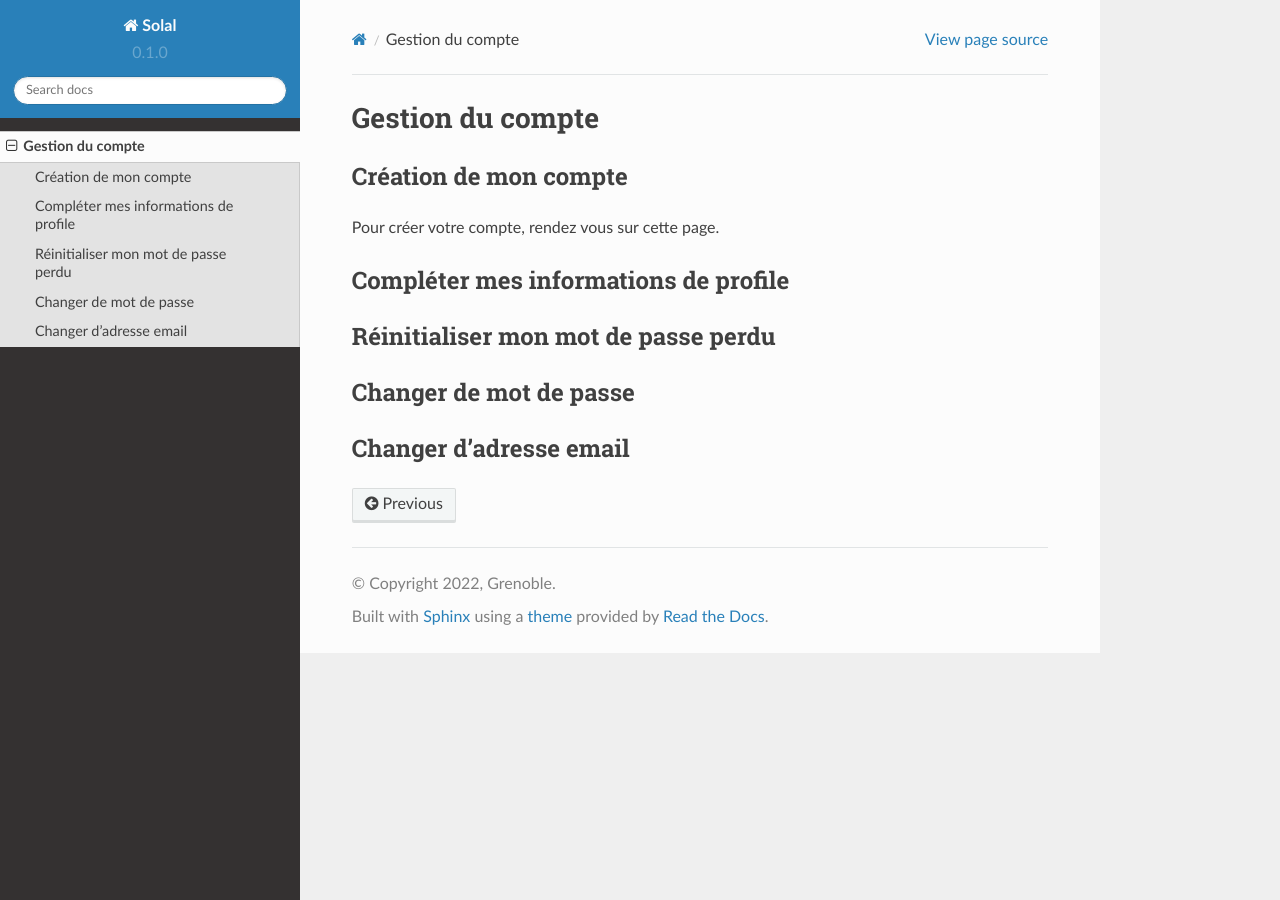
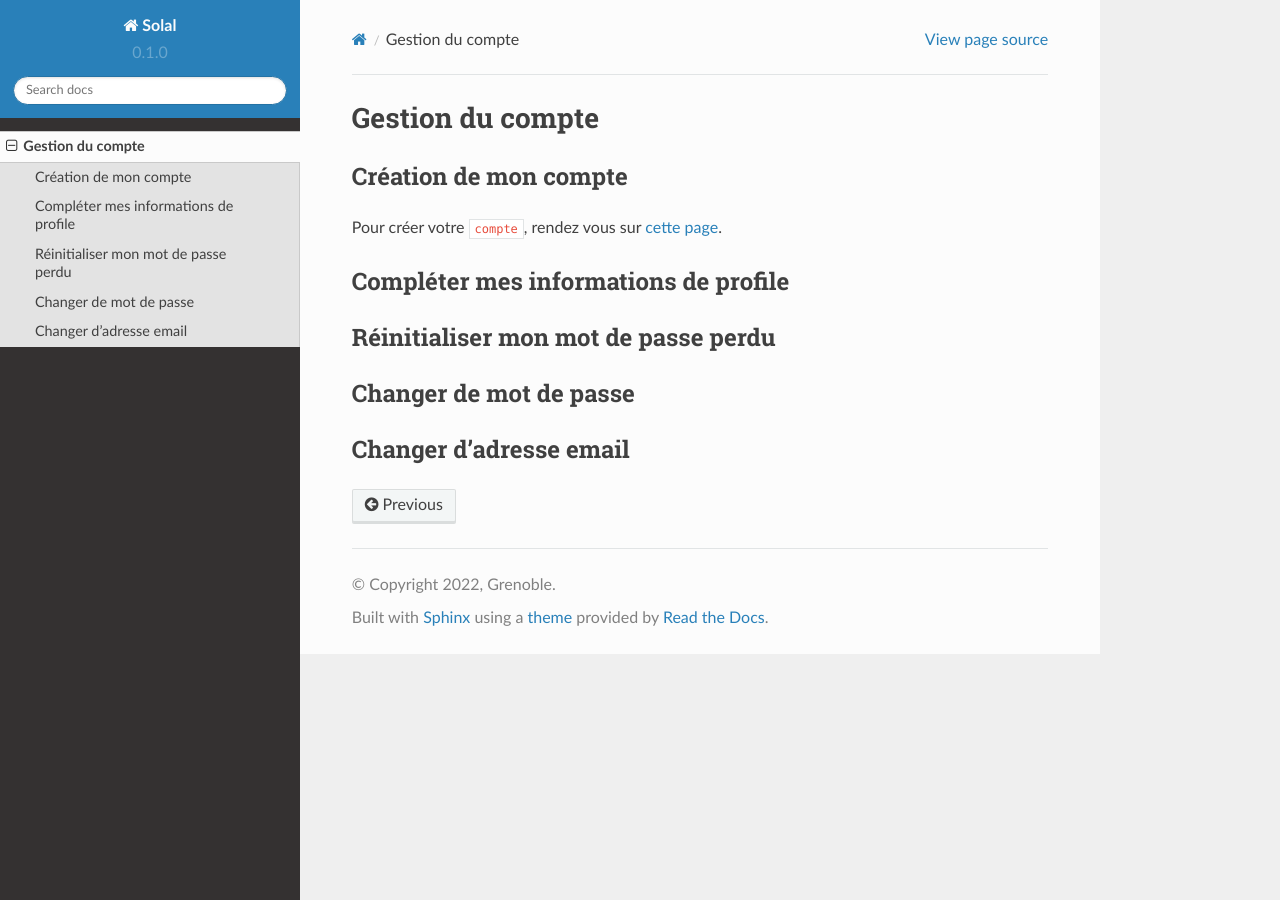
Before and after one commit to usharesoft/solal-documentation, a Sphinx documentation site: the page built from docs/source/account.rst, in a window 1280 px wide. Built offline with Sphinx 7.4.7 and the Read the Docs theme 2.0.0, drawn with Linux system fonts in a browser that asks for light colours; part of the change alters nothing that is shown.

```diff
--- a/docs/source/account.rst
+++ b/docs/source/account.rst
@@ -6,7 +6,7 @@ Gestion du compte
 Création de mon compte
 ------------
 
-Pour créer votre compte, rendez vous sur cette page.
+Pour créer votre ``compte``, rendez vous sur `cette page <https://www.solaltech.fr/>`_.
 
 
 Compléter mes informations de profile
```
